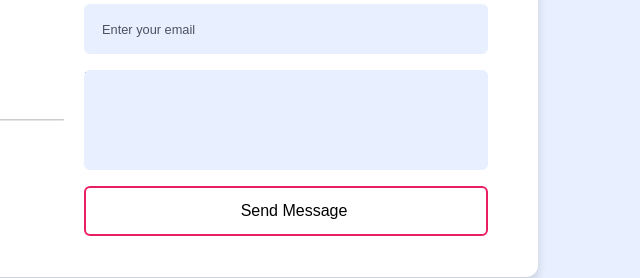
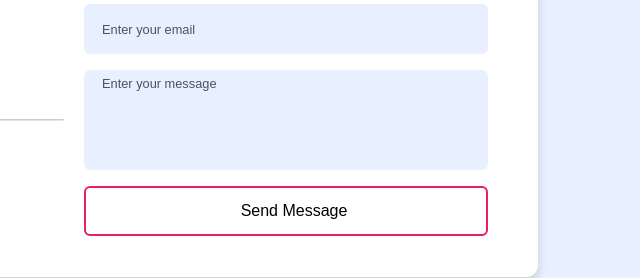
Before and after one commit to muirurimukundi/responsiveFormWithoutContacts, a plain HTML site: page index.html in a window 1280 px wide. Shown: the part 332-610 px from the top of the page, 627-1267 px from the left. Drawn offline with Linux system fonts and the light colour scheme.

```diff
--- a/style.css
+++ b/style.css
@@ -110,3 +110,13 @@
   border: 2px solid transparent;
   outline: none;
 }
+
+.content .message-box label {
+  position: absolute;
+  font-size: 0.8em;
+  color: #4d5061;
+  left: 18px;
+  top: 6px;
+  pointer-events: none;
+  transition: all 0.3s ease;
+}
```
